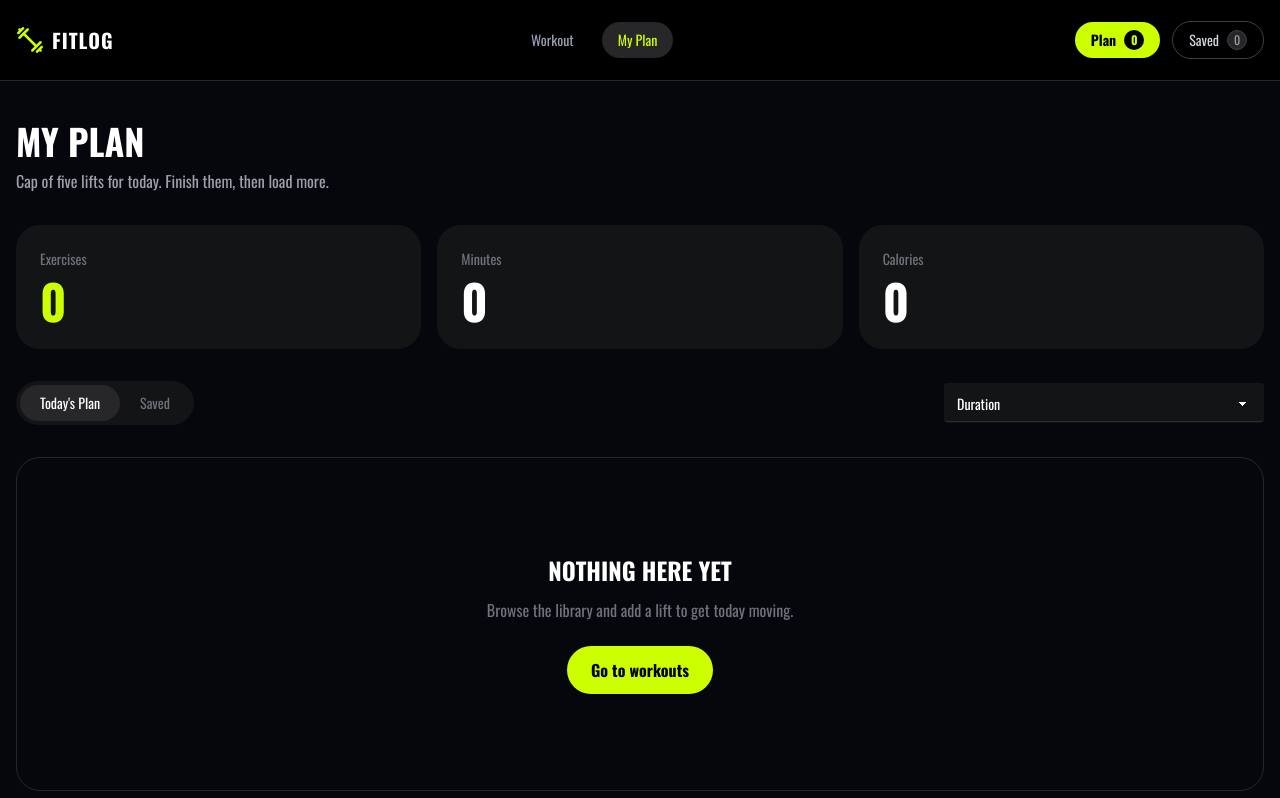
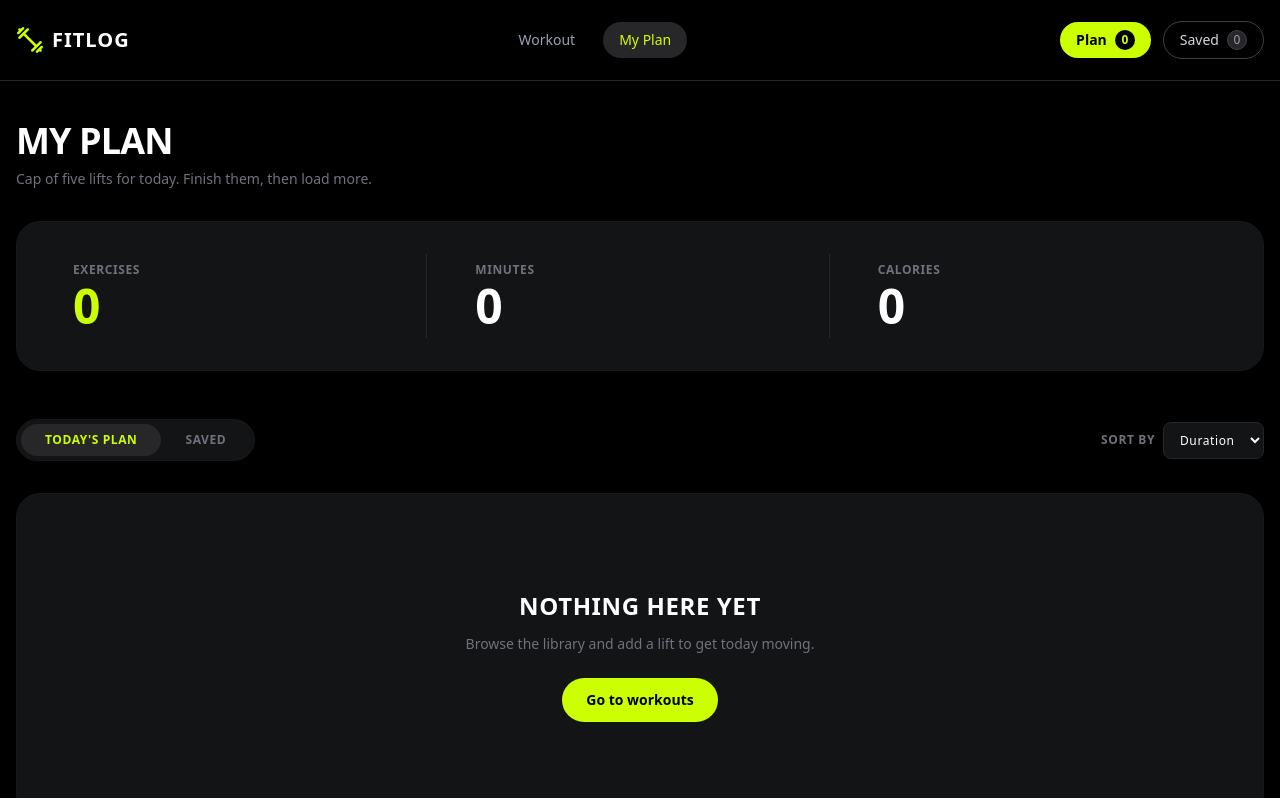
Before and after one commit to Sayeed-sbs/fitlog, a Next.js app: page /my-plan in a window 1280 px wide. Shown: the top 798 px of the page. Built offline with nearby package versions, Linux system fonts and the light colour scheme.

Commit message:
updating readme.md , fonts and icon

```diff
--- a/app/layout.js
+++ b/app/layout.js
@@ -1,25 +1,17 @@
-import { Geist, Geist_Mono } from "next/font/google";
+import { Inter, Oswald } from "next/font/google";
 import "./globals.css";
 import Navbar from "@/components/Navbar";
 import Footer from "@/components/Footer";
 import { WorkoutProvider } from "@/context/WorkoutContext";
-import { ToastContainer } from "react-toastify";
-import "react-toastify/dist/ReactToastify.css";
-import { Oswald } from "next/font/google";
 
-const geistSans = Geist({
-  variable: "--font-geist-sans",
+const inter = Inter({
   subsets: ["latin"],
-});
-
-const geistMono = Geist_Mono({
-  variable: "--font-geist-mono",
-  subsets: ["latin"],
+  variable: "--font-inter",
 });
 
 const oswald = Oswald({
   subsets: ["latin"],
-  weight: ["400", "700"],
+  variable: "--font-oswald",
 });
 
 export const metadata = {
@@ -29,17 +21,15 @@ export const metadata = {
 
 export default function RootLayout({ children }) {
   return (
-   <html
-    lang="en"
-    className={`${geistSans.variable} ${geistMono.variable} ${oswald.className} h-full antialiased`}>
-
-
-      <body className="min-h-full bg-[#0c0d0e] text-white flex flex-col">
+    <html
+      lang="en"
+      className={`${inter.variable} ${oswald.variable} h-full antialiased`}
+    >
+      <body className="min-h-full bg-[#0c0d0e] text-white flex flex-col font-sans">
         <WorkoutProvider>
           <Navbar />
           <main className="flex-1">{children}</main>
           <Footer />
-          <ToastContainer position="top-right" />
         </WorkoutProvider>
       </body>
     </html>
--- a/app/my-plan/page.js
+++ b/app/my-plan/page.js
@@ -6,46 +6,30 @@ import { useWorkout } from "@/context/WorkoutContext";
 import { toast } from "react-toastify";
 
 export default function MyPlanPage() {
-  const {
-    plan,
-    saved,
-    removeFromPlan,
-    removeFromSaved,
-  } = useWorkout();
-
+  const { plan, saved, removeFromPlan, removeFromSaved } = useWorkout();
   const [activeTab, setActiveTab] = useState("plan");
   const [sortBy, setSortBy] = useState("duration");
 
   const workouts = activeTab === "plan" ? [...plan] : [...saved];
 
   workouts.sort((a, b) => {
-    if (sortBy === "duration") {
-      return a.duration - b.duration;
-    }
-
-    if (sortBy === "calories") {
-      return b.caloriesBurned - a.caloriesBurned;
-    }
-
-    if (sortBy === "rating") {
-      return b.rating - a.rating;
-    }
-
+    if (sortBy === "duration") return a.duration - b.duration;
+    if (sortBy === "calories") return b.caloriesBurned - a.caloriesBurned;
+    if (sortBy === "rating") return b.rating - a.rating;
     return 0;
   });
 
   const totalExercises = plan.length;
 
-  const totalMinutes = useMemo(() => {
-    return plan.reduce((sum, item) => sum + item.duration, 0);
-  }, [plan]);
+  const totalMinutes = useMemo(
+    () => plan.reduce((sum, item) => sum + item.duration, 0),
+    [plan]
+  );
 
-  const totalCalories = useMemo(() => {
-    return plan.reduce(
-      (sum, item) => sum + item.caloriesBurned,
-      0
+  const totalCalories = useMemo(
+    () => plan.reduce((sum, item) => sum + item.caloriesBurned, 0),
+    [plan]
   );
-  }, [plan]);
 
   const handleRemove = (id) => {
     if (activeTab === "plan") {
@@ -63,53 +47,37 @@ export default function MyPlanPage() {
   };
 
   return (
-    <div className="mx-auto max-w-7xl px-4 py-10">
-      <h1 className="text-4xl font-black uppercase">
-        MY PLAN
-      </h1>
-
-      <p className="mt-2 text-zinc-400">
-        Cap of five lifts for today. Finish them,
-        then load more.
+    <div className="mx-auto max-w-7xl px-4 py-10 bg-black text-white min-h-screen">
+      <h1 className="text-4xl font-black uppercase tracking-tight">MY PLAN</h1>
+      <p className="mt-2 text-zinc-500 text-sm">
+        Cap of five lifts for today. Finish them, then load more.
       </p>
 
-      <div className="mt-8 grid gap-4 md:grid-cols-3">
-        <div className="rounded-3xl bg-[#131416] p-6">
-          <p className="text-sm text-zinc-500">
-            Exercises
-          </p>
-          <h2 className="mt-2 text-5xl font-black text-[#ccff00]">
-            {totalExercises}
-          </h2>
+      <div className="mt-8 border border-zinc-900 rounded-3xl bg-[#131416] p-8 flex flex-col justify-around gap-6 cursor-pointer sm:flex-row text-left sm:items-center">
+        <div className="flex-1 sm:border-r cursor-pointer border-zinc-800 py-2 sm:px-6">
+          <p className="text-xs text-zinc-500 font-bold uppercase tracking-wider">Exercises</p>
+          <h2 className="mt-1 text-5xl font-black text-[#ccff00]">{totalExercises}</h2>
         </div>
 
-        <div className="rounded-3xl bg-[#131416] p-6">
-          <p className="text-sm text-zinc-500">
-            Minutes
-          </p>
-          <h2 className="mt-2 text-5xl font-black">
-            {totalMinutes}
-          </h2>
+        <div className="flex-1 sm:border-r cursor-pointer border-zinc-800 py-2 sm:px-6">
+          <p className="text-xs text-zinc-500 font-bold uppercase tracking-wider">Minutes</p>
+          <h2 className="mt-1 text-5xl font-black text-white">{totalMinutes}</h2>
         </div>
 
-        <div className="rounded-3xl bg-[#131416] p-6">
-          <p className="text-sm text-zinc-500">
-            Calories
-          </p>
-          <h2 className="mt-2 text-5xl font-black">
-            {totalCalories}
-          </h2>
+        <div className="flex-1 py-2 cursor-pointer sm:px-6">
+          <p className="text-xs text-zinc-500 font-bold uppercase tracking-wider">Calories</p>
+          <h2 className="mt-1 text-5xl font-black text-white">{totalCalories}</h2>
         </div>
       </div>
 
-      <div className="mt-8 flex flex-col gap-4 md:flex-row md:items-center md:justify-between">
-        <div className="flex rounded-full bg-[#131416] p-1">
+      <div className="mt-12 flex flex-col gap-4 sm:flex-row sm:items-center sm:justify-between">
+        <div className="flex rounded-full bg-[#131416] p-1 border border-zinc-900 max-w-xs">
           <button
             onClick={() => setActiveTab("plan")}
-            className={`rounded-full px-5 py-2 text-sm ${
+            className={`rounded-full px-6 py-2 text-xs font-bold uppercase tracking-wider transition ${
               activeTab === "plan"
-                ? "bg-zinc-800 text-white"
-                : "text-zinc-500"
+                ? "bg-zinc-800 text-[#ccff00]"
+                : "text-zinc-500 hover:text-white"
             }`}
           >
             Today's Plan
@@ -117,49 +85,41 @@ export default function MyPlanPage() {
 
           <button
             onClick={() => setActiveTab("saved")}
-            className={`rounded-full px-5 py-2 text-sm ${
+            className={`rounded-full px-6 py-2 text-xs font-bold uppercase tracking-wider transition ${
               activeTab === "saved"
-                ? "bg-zinc-800 text-white"
-                : "text-zinc-500"
+                ? "bg-zinc-800 text-[#ccff00]"
+                : "text-zinc-500 hover:text-white"
             }`}
           >
             Saved
           </button>
         </div>
 
+        <div className="flex items-center gap-2 text-xs text-zinc-500 font-bold uppercase tracking-wider">
+          <span>Sort By</span>
           <select
             value={sortBy}
-          onChange={(e) =>
-            setSortBy(e.target.value)
-          }
-          className="select select-bordered bg-[#131416]"
+            onChange={(e) => setSortBy(e.target.value)}
+            className="bg-[#131416] border border-zinc-800 rounded-lg px-3 py-2 text-white font-medium focus:outline-none"
           >
-          <option value="duration">
-            Duration
-          </option>
-          <option value="calories">
-            Calories
-          </option>
-          <option value="rating">
-            Rating
-          </option>
+            <option value="duration">Duration</option>
+            <option value="calories">Calories</option>
+            <option value="rating">Rating</option>
           </select>
+        </div>
       </div>
 
       {workouts.length === 0 ? (
-        <div className="mt-8 rounded-3xl border border-zinc-800 py-24 text-center">
-          <h2 className="text-2xl font-black uppercase">
+        <div className="mt-8 rounded-3xl border border-zinc-900 bg-[#131416] py-24 text-center">
+          <h2 className="text-2xl font-black uppercase text-white tracking-wide">
             NOTHING HERE YET
           </h2>
-
-          <p className="mt-3 text-zinc-500">
-            Browse the library and add a lift to
-            get today moving.
+          <p className="mt-3 text-zinc-500 text-sm max-w-sm mx-auto">
+            Browse the library and add a lift to get today moving.
           </p>
-
           <Link
             href="/"
-            className="mt-6 inline-block rounded-full bg-[#ccff00] px-6 py-3 font-bold text-black"
+            className="mt-6 inline-block rounded-full bg-[#ccff00] px-6 py-3 text-sm font-bold text-black transition hover:opacity-90"
           >
             Go to workouts
           </Link>
@@ -169,60 +129,61 @@ export default function MyPlanPage() {
           {workouts.map((workout) => (
             <div
               key={workout.id}
-              className="rounded-3xl bg-[#131416] p-5"
+              className="rounded-3xl bg-[#131416] border border-zinc-900 p-5 transition hover:border-zinc-800"
             >
-              <div className="flex flex-col gap-4 lg:flex-row lg:items-center lg:justify-between">
+              <div className="flex flex-col gap-5 sm:flex-row sm:items-center">
+                <img
+                  src={workout.image}
+                  alt={workout.name}
+                  className="h-24 w-full rounded-2xl object-cover sm:w-36 bg-zinc-900"
+                />
+
+                <div className="min-w-0 flex-1 flex flex-col sm:flex-row sm:items-center sm:justify-between gap-4">
                   <div>
-                  <h3 className="text-lg font-bold uppercase">
+                    <h3 className="text-lg font-black uppercase text-white tracking-wide">
                       {workout.name}
                     </h3>
-
-                  <p className="text-sm text-zinc-400">
+                    <p className="text-xs text-zinc-500 font-medium mt-0.5">
                       {workout.equipment}
                     </p>
 
-                  <div className="mt-2 flex gap-4 text-sm text-zinc-500">
-                    <span>
-                      {workout.duration} min
-                    </span>
-
-                    <span>
-                      {workout.caloriesBurned} kcal
-                    </span>
-
-                    <span>
-                      ⭐ {workout.rating}
-                    </span>
+                    <div className="mt-3 flex flex-wrap gap-4 border-t border-zinc-800/60 pt-2.5 text-xs text-zinc-400">
+                      <span className="flex items-center gap-1">⏱️ {workout.duration} min</span>
+                      <span className="flex items-center gap-1">🔥 {workout.caloriesBurned} kcal</span>
+                      <span className="flex items-center gap-1 text-[#ccff00]">⭐ {workout.rating}</span>
                     </div>
                   </div>
 
-                <div className="flex flex-wrap gap-3">
+                  <div className="flex items-center gap-3 self-end sm:self-center">
                     <Link
                       href={`/workout/${workout.id}`}
-                    className="rounded-full border border-zinc-700 px-5 py-2"
+                      className="rounded-full border border-zinc-800 px-5 py-2 text-sm font-normal text-zinc-400 transition hover:bg-zinc-900 hover:text-white"
                     >
                       View Details
                     </Link>
 
                     {activeTab === "plan" && (
                       <button
-                      onClick={() =>
-                        handleDone(workout.id)
-                      }
-                      className="rounded-full bg-[#ccff00] px-5 py-2 font-bold text-black"
+                        onClick={() => handleDone(workout.id)}
+                        className="flex items-center gap-1 rounded-full bg-[#ccff00] px-5 py-2 text-sm font-semibold text-black transition hover:opacity-90 cursor-pointer"
                       >
-                      Mark as Done
+                        <svg xmlns="http://w3.org" fill="none" viewBox="0 0 24 24" strokeWidth={3} stroke="currentColor" className="w-3.5 h-3.5">
+                          <path strokeLinecap="round" strokeLinejoin="round" d="m4.5 12.75 6 6 9-13.5" />
+                        </svg>
+                        <span>Mark as Done</span>
                       </button>
                     )}
 
                   <button
-                    onClick={() =>
-                      handleRemove(workout.id)
-                    }
-                    className="rounded-full border border-red-900 px-5 py-2 text-red-400"
+                      onClick={() => handleRemove(workout.id)}
+                      className="text-zinc-600 transition hover:text-red-400 cursor-pointer text-xxl font-light p-1 ml-2 leading-none flex items-center justify-center h-6 w-6"
+                      aria-label={`Remove ${workout.name}`}
                     >
-                    Remove
+                      ×
                     </button>
+
+
+                  </div>
                 </div>
               </div>
             </div>
--- a/components/Hero.jsx
+++ b/components/Hero.jsx
@@ -10,7 +10,7 @@ export default function Hero() {
             WORKOUT LIBRARY
           </p>
 
-          <h1 className="text-4xl md:text-[56px] font-black tracking-tight text-white uppercase leading-tight mb-6">
+          <h1 className="text-4xl md:text-[56px] font-extrabold tracking-tight text-white uppercase leading-tight mb-6 font-[family-name:var(--font-oswald)]">
             TRAIN WITH INTENT. LOG <br />EVERY SET.
           </h1>
 
--- a/components/WorkoutCard.jsx
+++ b/components/WorkoutCard.jsx
@@ -39,8 +39,8 @@ export default function WorkoutCard({ workout }) {
         <div className="mt-3 border-t border-zinc-800 pt-3"></div>
 
         <div className="flex items-center flex gap-4 text-xs text-zinc-400">
-          <span>{workout.duration} min</span>
-          <span>{workout.caloriesBurned} kcal</span>
+          <span>⏱️{workout.duration} min</span>
+          <span>🔥{workout.caloriesBurned} kcal</span>
           <span>⭐ {workout.rating}</span>
         </div>
       </div>
--- a/components/WorkoutDetailsClient.jsx
+++ b/components/WorkoutDetailsClient.jsx
@@ -29,20 +29,30 @@ export default function WorkoutDetailsClient({ workout }) {
   };
 
   return (
-    <div className="flex flex-wrap gap-4">
+    <div className="flex flex-wrap gap-4 mt-4 font-sans">
+
+      {/* Primary: Inter Semibold Weight style */}
       <button
         onClick={handleAddToPlan}
-        className="flex items-center gap-2 rounded-full bg-[#ccff00] px-6 py-3 font-bold text-black transition hover:opacity-90"
+        className="flex items-center gap-2 rounded-lg bg-[#ccff00] px-5 py-2.5 text-sm font-semibold text-black transition hover:opacity-90 cursor-pointer tracking-normal normal-case"
       >
-        <span>Add to Today's Plan</span>
+        <svg xmlns="http://w3.org" fill="none" viewBox="0 0 24 24" strokeWidth={2.5} stroke="currentColor" className="w-4 h-4">
+          <path strokeLinecap="round" strokeLinejoin="round" d="M6.75 3v2.25M17.25 3v2.25M3 18.75V7.5a2.25 2.25 0 0 1 2.25-2.25h13.5A2.25 2.25 0 0 1 21 7.5v11.25m-18 0A2.25 2.25 0 0 0 5.25 21h13.5A2.25 2.25 0 0 0 21 18.75m-18 0v-7.5A2.25 2.25 0 0 1 5.25 9h13.5A2.25 2.25 0 0 1 21 11.25v7.5m-9-6h.008v.008H12v-.008ZM12 15h.008v.008H12V15Zm0 2.25h.008v.008H12v-.008ZM9.75 15h.008v.008H9.75V15Zm0 2.25h.008v.008H9.75v-.008ZM7.5 15h.008v.008H7.5V15Zm0 2.25h.008v.008H7.5v-.008Zm6.75-4.5h.008v.008h-.008v-.008Zm0 2.25h.008v.008h-.008V15Zm0 2.25h.008v.008h-.008v-.008Zm2.25-4.5h.008v.008H16.5v-.008Zm0 2.25h.008v.008H16.5V15Z" />
+        </svg>
+        <span>Add to today's plan</span>
       </button>
 
+      {/* Secondary: Inter Regular Weight style */}
       <button
         onClick={handleAddToSaved}
-        className="flex items-center gap-2 rounded-full border border-zinc-700 px-6 py-3 font-medium text-zinc-300 transition hover:bg-zinc-900"
+        className="flex items-center gap-2 rounded-lg border border-zinc-850 bg-[#131416]/50 px-5 py-2.5 text-sm font-normal text-zinc-300 transition hover:bg-zinc-900 cursor-pointer tracking-normal normal-case"
       >
-        <span>Save for Later</span>
+        <svg xmlns="http://w3.org" fill="none" viewBox="0 0 24 24" strokeWidth={2} stroke="currentColor" className="w-4 h-4 text-zinc-400">
+          <path strokeLinecap="round" strokeLinejoin="round" d="M17.593 3.322c1.1.128 1.907 1.077 1.907 2.185V21L12 17.25 4.5 21V5.507c0-1.108.806-2.057 1.907-2.185a48.507 48.507 0 0 1 11.186 0Z" />
+        </svg>
+        <span>Save for later</span>
       </button>
+
     </div>
   );
 }
--- a/lib/api.js
+++ b/lib/api.js
@@ -1,4 +1,4 @@
-const BASE_URL = "https://api.abcz.workers.dev/api/fitlog";
+const BASE_URL = "https://api.api-store.workers.dev/api/fitlog";
 
 export async function getWorkouts() {
   const res = await fetch(BASE_URL);
```
Also changed, not shown: app/workout/[id]/page.js (+28 -16 lines), 1 other file (tests, documents, lock files or other folders). Lines whose indentation alone changed are shown as unchanged.
